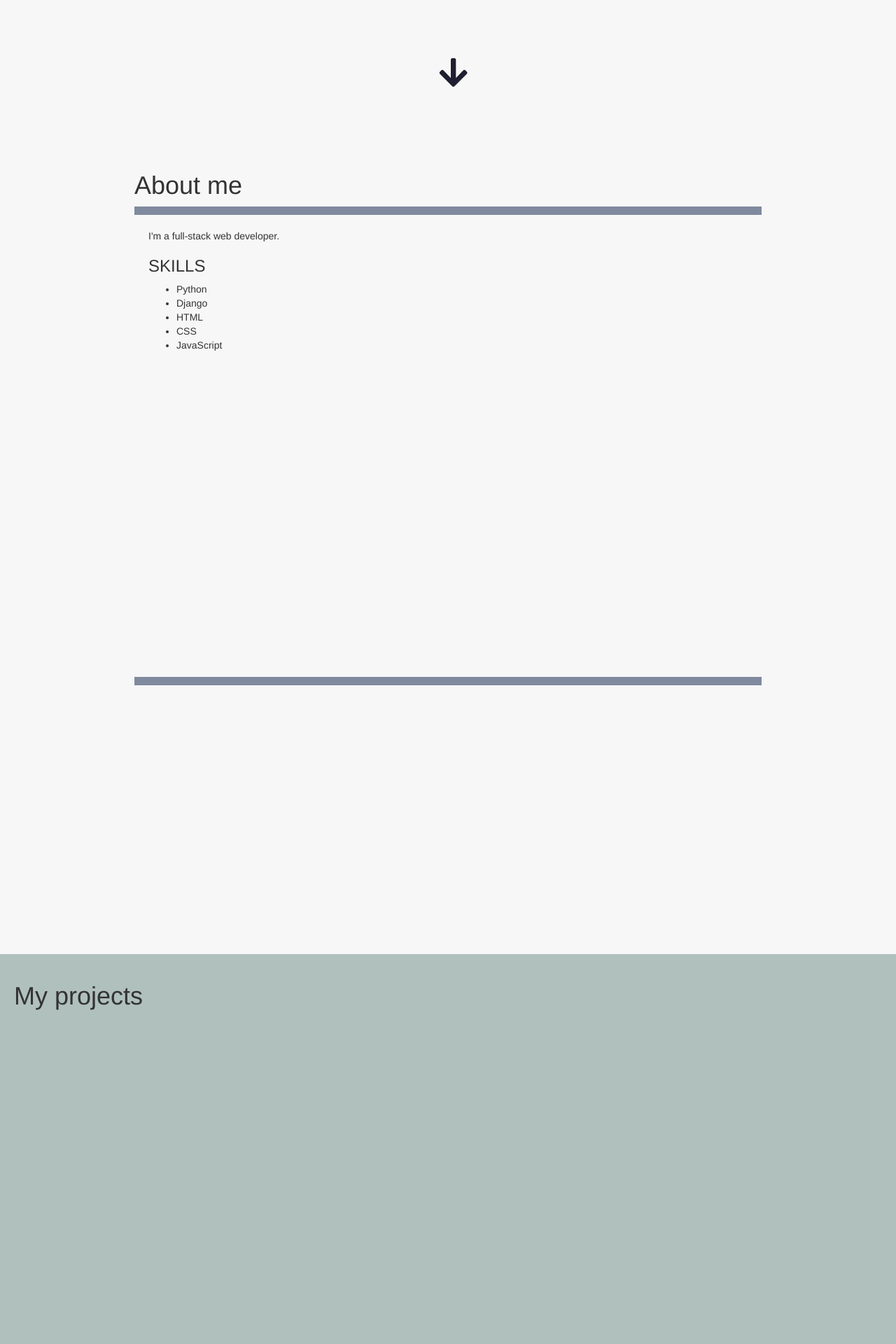
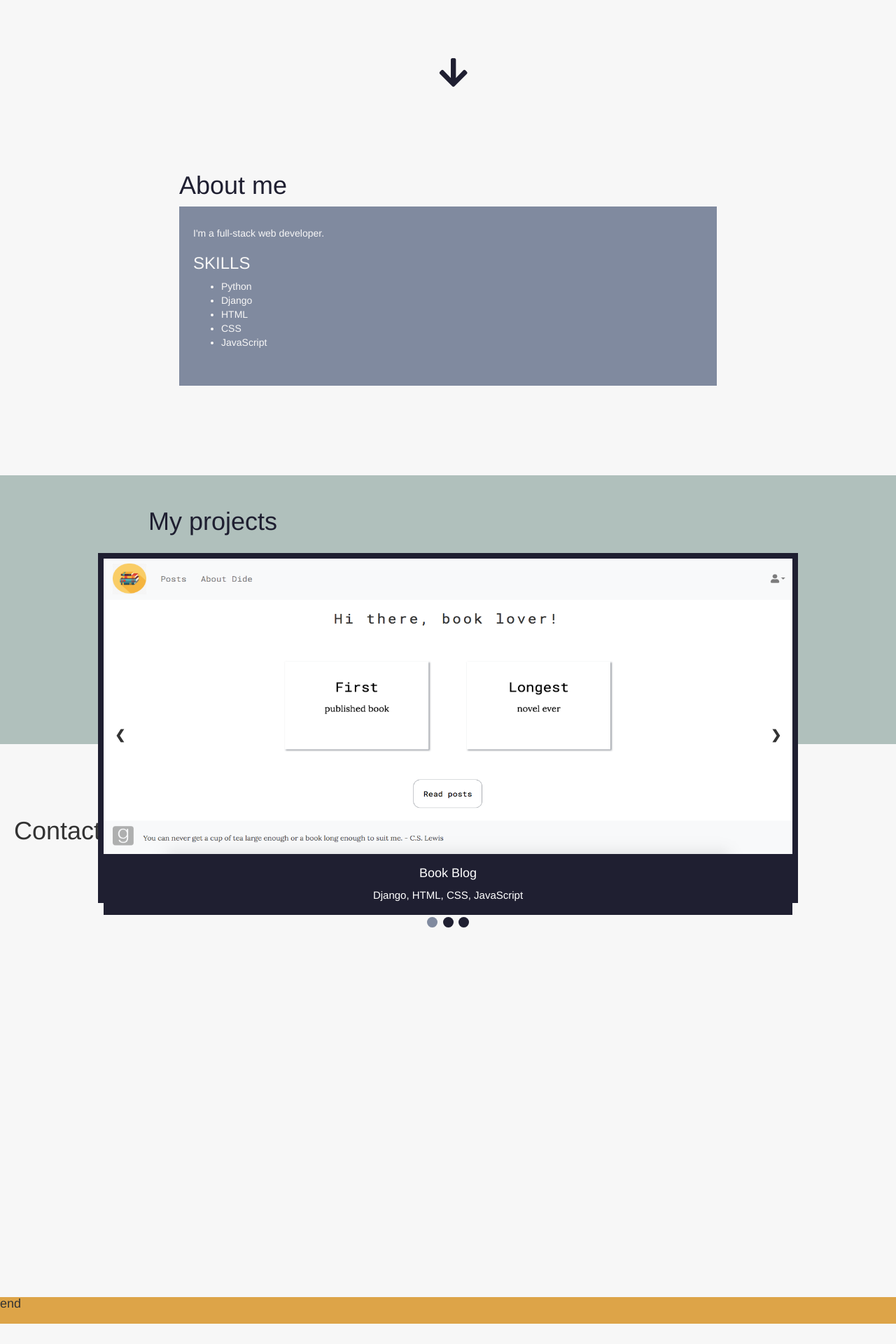
Before and after one commit to didemertens/portfolio, a Django app: page / in a window 1280 px wide. Shown: the part 573-2493 px from the top of the page at 70% size. After the commit the page ends 2464 px from the top, so only its background shows below. Run offline with Django 3.2, Linux system fonts and the light colour scheme; some libraries are stand-ins or nearby versions.

Commit message:
changed about section

```diff
--- a/static/css/style.css
+++ b/static/css/style.css
@@ -171,15 +171,20 @@ html #menu-contact:hover {
 #about {
   padding-top: 2.5vw;
   padding-bottom: 2.5vw;
-  margin: 25vw 15vw;
+  margin: 25vw 20vw 5vw;
 }
 
 #about-middle {
-  border-top: 12px solid #808A9F;
-  border-bottom: 12px solid #808A9F;
-  background-color: #F7F7F7;
-  height: calc(calc(100vh - 5vw) - 52px);
+  border-top: 8px solid #808A9F;
+  border-bottom: 8px solid #808A9F;
+  background-color: #808A9F;
+  color: #F7F7F7;
+  height: 20vw;
   padding: 20px;
+}
+
+#about-title {
+  color: #1F1F31;
 }
 
 #projects {
@@ -189,8 +194,13 @@ html #menu-contact:hover {
 
 #projects-middle {
   background-color: #B0C0BC;
-  height: calc(calc(100vh - 5vw) - 52px);
+  height: 30vw;
   padding: 20px;
+}
+
+#projects-title {
+  margin: 2vw 15vw;
+  color: #1F1F31;
 }
 
 * {
@@ -199,15 +209,17 @@ html #menu-contact:hover {
 
 /* Slideshow container */
 .slideshow-container {
-  height: 140%;
+  height: 145.5%;
   max-width: 1000px;
   position: relative;
   margin: auto;
+  border: 8px solid #1F1F31;
+  border-bottom: none;
 }
 
 .img-slide {
-  height: 40vw;
-  width: 68vw;
+  height: 33vw;
+  width: 48vw;
 }
 
 .mySlides {
@@ -243,11 +255,12 @@ html #menu-contact:hover {
 
 /* Caption text */
 .slideshow-text {
-  border: 4px solid #808A9F;
   font-size: 15px;
   padding: 8px 12px;
   width: 100%;
   text-align: center;
+  color: white;
+  background-color: #1F1F31;
 }
 
 /* The dots/bullets/indicators */
--- a/static/scss/about-middle.scss
+++ b/static/scss/about-middle.scss
@@ -1,13 +1,18 @@
 #about{
   padding-top: 2.5vw;
   padding-bottom: 2.5vw;
-  margin: 25vw 15vw;
+  margin: 25vw 20vw 5vw;
 }
 
 #about-middle{
-  border-top: 12px solid $border-blue;
-  border-bottom: 12px solid $border-blue;
-  background-color: $white-back;
-  height: calc(calc(100vh - 5vw) - 52px);
+  border-top: 8px solid $border-blue;
+  border-bottom: 8px solid $border-blue;
+  background-color: $border-blue;
+  color: $white-back;
+  height: 20vw;
   padding: 20px;
 }
+
+#about-title{
+  color: $dark-blue;
+}
--- a/static/scss/projects-middle.scss
+++ b/static/scss/projects-middle.scss
@@ -4,11 +4,14 @@
 }
 
 #projects-middle{
-  // border: 6px solid $grey-border;
-  // box-shadow: 5px 5px $border-shadow;
   background-color: #B0C0BC;
-  height: calc(calc(100vh - 5vw) - 52px);
+  height: 30vw;
   padding: 20px;
+}
+
+#projects-title{
+  margin: 2vw 15vw;
+  color: $dark-blue;
 }
 
 // slideshow
@@ -17,15 +20,17 @@
 
 /* Slideshow container */
 .slideshow-container {
-  height: 140%;
+  height: 145.5%;
   max-width: 1000px;
   position: relative;
   margin: auto;
+  border: 8px solid $dark-blue;
+  border-bottom: none;
 }
 
 .img-slide{
-  height: 40vw;
-  width: 68vw;
+  height: 33vw;
+  width: 48vw;
 }
 
 // /* Hide the images by default */
@@ -63,12 +68,13 @@
 /* Caption text */
 .slideshow-text {
   // color: #f2f2f2;
-  border: 4px solid $border-blue;
   font-size: 15px;
   padding: 8px 12px;
   // position: absolute;
   width: 100%;
   text-align: center;
+  color: white;
+  background-color: $dark-blue;
 }
 
 /* The dots/bullets/indicators */
--- a/templates/index.html
+++ b/templates/index.html
@@ -27,7 +27,7 @@
 {# About middle #}
 
 <div id="about">
-  <h1>About me</h1>
+  <h1 id="about-title">About me</h1>
   <div id="about-middle">
     <p>I'm a full-stack web developer.</p>
     <h3>SKILLS</h3>
@@ -45,9 +45,7 @@
 
 <div id="projects">
   <div id="projects-middle">
-    <h1>My projects</h1>
-</div>
-</div>
+    <h1 id="projects-title">My projects</h1>
 
 <!-- Slideshow container -->
 <div class="slideshow-container">
@@ -86,6 +84,8 @@
   <span class="dot" onclick="currentSlide(3)"></span>
 </div>
 
+  </div>
+</div>
 
 {# contact bottom #}
 
```
Also changed, not shown: static/css/about-middle.css (+4 -4 lines), static/css/projects-middle.css (+4 -4 lines), 1 other file.
